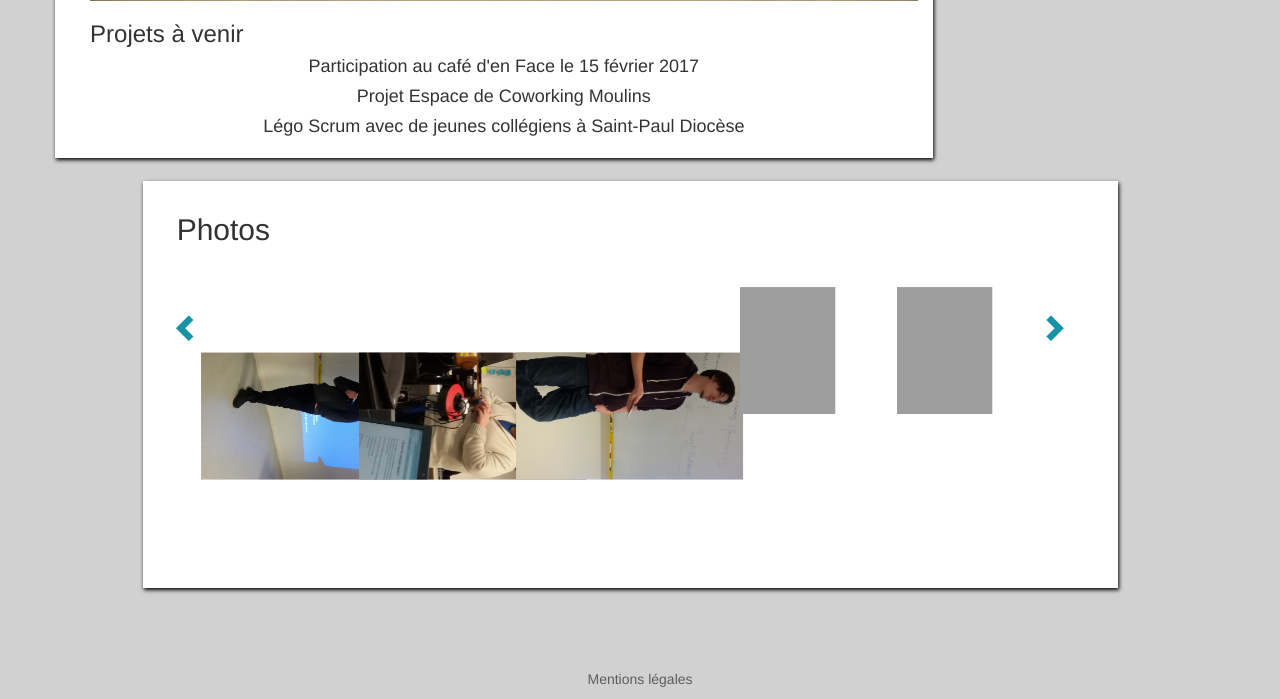
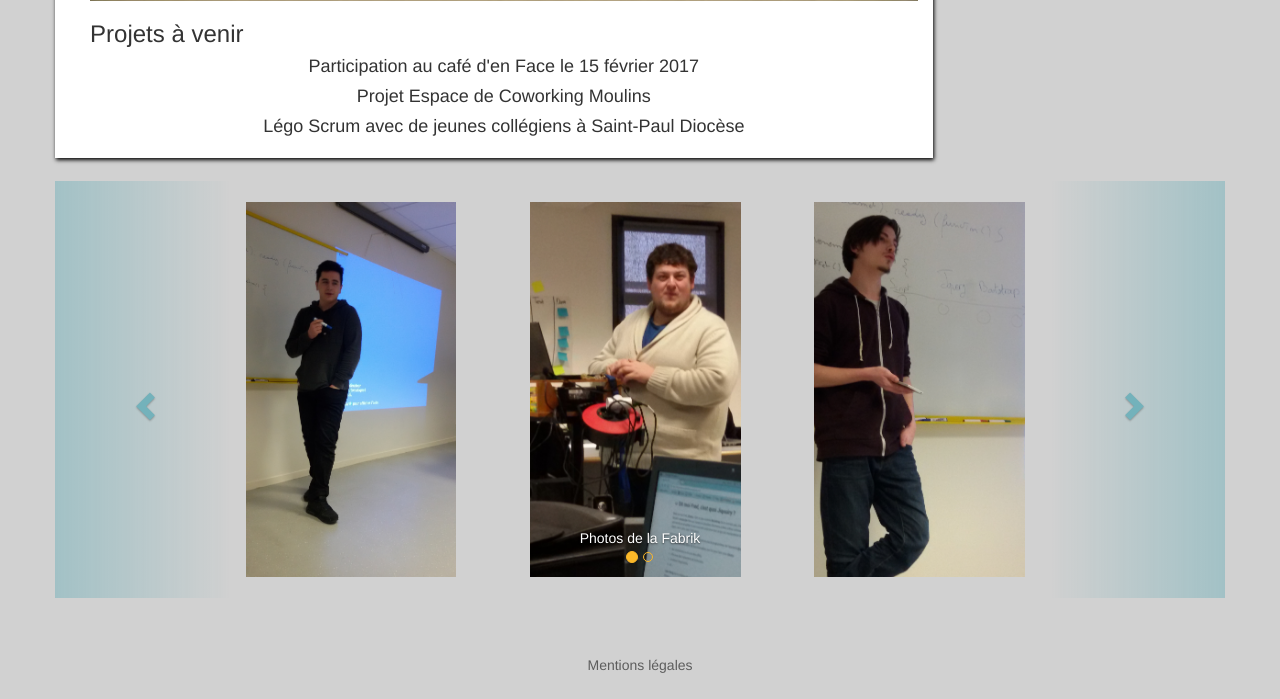
Before and after one commit to celebalane/FaceMoulins, a PHP site: page /laFabrik.html in a window 1280 px wide. Shown: the part 2973-3672 px from the top of the page. After the commit the page ends 3646 px from the top, so only its background shows below. Run offline with PHP 8.4, Linux system fonts and the light colour scheme; grey boxes are pictures that could not be loaded.

Commit message:
carroussel et rajout lien contact

```diff
--- a/contact.html
+++ b/contact.html
@@ -28,7 +28,6 @@
           						<ul class="dropdown-menu">
             						<li><a href="presentation.html">Histoire</a></li>
             						<li><a href="presentation.html#pagePalmares">Palmarès</a></li>
-                        <li><a href="#">Contact</a></li>
           						</ul>
         					</li>
         					<!--Bouton-->
@@ -61,6 +60,10 @@
             						<li><a href="laFabrik.html#pageProjet">Projets</a></li>
           						</ul>
         					</li>
+                  <!--Bouton-->
+                  <li class="dropdown">
+                      <a href="contact.html" role="button">Contact</a>
+                  </li>
       					</ul>
       				</div>
 				</nav>
--- a/css/fabrikstyle.css
+++ b/css/fabrikstyle.css
@@ -84,23 +84,50 @@ section {
 	width: 100%
 }
 
-
-
 /*/////////////////////////////PHOTOS///////////////////////////////*/
 
 #h2photo {
 	margin-left: 2%;
 }
 
-.photos{
-	margin-top: 5%;
-	transform: rotate(90deg);
+.carousel-page{
+	margin-left: 10%;
+	display: flex;
+}
+
+.img-responsive{
+	width: 20%;
+	height: 20%;
+	padding-top: 2%;
+	padding-bottom: 2%;
+	margin-left: 7%;
 }
 
 span {
 	padding-top: 6%;
 	font-size: 2em;
 	color: #1693a5;
+}
+
+.carousel-indicators li{
+	border:1px solid #fbb829;
+}
+
+.carousel-indicators .active {
+	background-color: #fbb829;
+}
+
+.carousel-control.left {
+  background-image: -webkit-linear-gradient(left, rgba(22,147,165, .5) 0%, rgba(0, 0, 0, .0001) 100%);
+  background-image:      -o-linear-gradient(left, rgba(22,147,165, .5) 0%, rgba(0, 0, 0, .0001) 100%);
+  background-image:         linear-gradient(to right, rgba(22,147,165, .5) 0%, rgba(0, 0, 0, .0001) 100%);
+}
+
+.carousel-control.right {
+  background-image: -webkit-linear-gradient(left, rgba(0, 0, 0, .0001) 0%, rgba(22,147,165, .5) 100%);
+  background-image:      -o-linear-gradient(left, rgba(0, 0, 0, .0001) 0%, rgba(22,147,165, .5) 100%);
+  background-image: -webkit-gradient(linear, left top, right top, from(rgba(0, 0, 0, .0001)), to(rgba(0, 0, 0, .5)));
+  background-image:         linear-gradient(to right, rgba(0, 0, 0, .0001) 0%, rgba(22,147,165, .5) 100%);
 }
 
 /*/////////////////////////////ASIDE AGENDA+RESEAUX///////////////////////////////*/
@@ -131,6 +158,7 @@ footer a {               /*Lien contenu dans le footer*/
 @media screen and (max-width: 640px){
 
 /*/////////////////////Navigation//////////////////*/
+
 	img{
 		margin-top: -15%;
 	}
@@ -161,6 +189,7 @@ footer a {               /*Lien contenu dans le footer*/
 	#assemblée{
 		width: 70%;
 	}
+
 /*/////////////////////Carroussel photo///////////////*/
 
 	#carroussel{
--- a/galerie.html
+++ b/galerie.html
@@ -24,7 +24,6 @@
                             <ul class="dropdown-menu">
                                 <li><a href="presentation.html">Histoire</a></li>
                                 <li><a href="presentation.html#pagePalmares">Palmarès</a></li>
-                                <li><a href="contact.html">Contact</a></li>
                             </ul>
                         </li>
                         <!--Bouton-->
@@ -56,6 +55,10 @@
                                 <li><a href="laFabrik.html#pagePhoto">Photos</a></li>
                                 <li><a href="laFabrik.html#pageProjet">Projets</a></li>
                             </ul>
+                        </li>
+                        <!--Bouton-->
+                        <li class="dropdown">
+                            <a href="contact.html" role="button">Contact</a>
                         </li>
                     </ul>
                 </div>
--- a/laFabrik.html
+++ b/laFabrik.html
@@ -29,7 +29,6 @@
           						<ul class="dropdown-menu">
             						<li><a href="presentation.html">Histoire</a></li>
             						<li><a href="presentation.html#pagePalmares">Palmarès</a></li>
-                        			<li><a href="contact.html">Contact</a></li>
           						</ul>
         					</li>
         					<!--Bouton-->
@@ -61,6 +60,10 @@
             						<li><a href="#pagePhoto">Photos</a></li>
             						<li><a href="#pageProjet">Projets</a></li>
           						</ul>
+        					</li>
+        					<!--Bouton-->
+        					<li class="dropdown">
+          						<a href="contact.html" role="button">Contact</a>
         					</li>
       					</ul>
       				</div>
@@ -121,18 +124,41 @@
 			</div>
 			<div class="row">
 				<!--Photos-->
-				<section class="col-md-10 col-md-offset-1 col-xs-12" id="carroussel">
-					<article id="pagePhoto">
-						<h2 id="h2photo">Photos</h2>
-						<span class="glyphicon glyphicon-chevron-left col-md-1 col-xs-1" aria-hidden="true"></span>
-						<img src="img/fabrik/img4.jpg" class="photos col-md-2 col-xs-2" />
-						<img src="img/fabrik/img5.jpg" class="photos col-md-2 col-xs-2" />
-						<img src="img/fabrik/img6.jpg" class="photos col-md-2 col-xs-2" />
-						<img src="img/fabrik/img7.jpg" class="photos col-md-2 col-xs-2" />
-						<img src="img/fabrik/img8.jpg" class="photos col-md-2 col-xs-2" />
-						<span class="glyphicon glyphicon-chevron-right col-md-1 col-xs-1" aria-hidden="true"></span>
-					</article>
-				</section>
+				<div id="my_carousel" class="carousel slide" data-ride="carousel">
+				<!-- Bulles -->
+					<ol class="carousel-indicators">
+						<li data-target="#my_carousel" data-slide-to="0" class="active"></li>
+						<li data-target="#my_carousel" data-slide-to="1"></li>
+					</ol>
+					<!-- Slides -->
+					<div class="carousel-inner">
+						<!-- Page 1 -->
+						<div class="item active">
+							<div class="carousel-page">
+								<img src="img/fabrik/img4.jpg" class="img-responsive" />
+								<img src="img/fabrik/img5.jpg" class="img-responsive" />
+								<img src="img/fabrik/img6.jpg" class="img-responsive" />
+								</div>
+							<div class="carousel-caption">Photos de la Fabrik</div>
+						</div>
+						<!-- Page 2 -->
+						<div class="item">
+							<div class="carousel-page">
+								<img src="img/fabrik/img7.jpg" class="img-responsive" />
+								<img src="img/fabrik/img8.jpg" class="img-responsive" />
+								<img src="img/fabrik/img0.jpg" class="img-responsive" />
+							</div>
+							<div class="carousel-caption"></div>
+						</div>
+					</div>
+					<!-- Contrôles -->
+					<a class="left carousel-control" href="#my_carousel" data-slide="prev">
+						<span class="glyphicon glyphicon-chevron-left"></span>
+					</a>
+					<a class="right carousel-control" href="#my_carousel" data-slide="next">
+						<span class="glyphicon glyphicon-chevron-right"></span>
+					</a>
+				</div>
 			</div>
 			<!--Pied de page-->
 			<footer class="row">
--- a/mentions.html
+++ b/mentions.html
@@ -27,7 +27,6 @@
           						<ul class="dropdown-menu">
             						<li><a href="presentation.html">Histoire</a></li>
             						<li><a href="presentation.html#pagePalmares">Palmarès</a></li>
-            						<li><a href="contact.html">Contact</a></li>
           						</ul>
         					</li>
         					<!--Bouton-->
@@ -59,6 +58,10 @@
             						<li><a href="laFabrik.html#pagePhoto">Photos</a></li>
             						<li><a href="laFabrik.html#pageProjet">Projets</a></li>
           						</ul>
+        					</li>
+        					<!--Bouton-->
+        					<li class="dropdown">
+          						<a href="contact.html" role="button">Contact</a>
         					</li>
       					</ul>
       				</div>
--- a/partenariat.html
+++ b/partenariat.html
@@ -26,7 +26,6 @@
           						<ul class="dropdown-menu">
             						<li><a href="presentation.html">Histoire</a></li>
             						<li><a href="presentation.html#pagePalmares">Palmarès</a></li>
-            						<li><a href="contact.html">Contact</a></li>
           						</ul>
         					</li>
         					<!--Bouton-->
@@ -58,6 +57,10 @@
             						<li><a href="laFabrik.html#pagePhoto">Photos</a></li>
             						<li><a href="laFabrik.html#pageProjet">Projets</a></li>
           						</ul>
+        					</li>
+        					<!--Bouton-->
+        					<li class="dropdown">
+          						<a href="contact.html" role="button">Contact</a>
         					</li>
       					</ul>
       				</div>
--- a/presentation.html
+++ b/presentation.html
@@ -28,7 +28,6 @@
           						<ul class="dropdown-menu">
             						<li><a href="#">Histoire</a></li>
             						<li><a href="#pagePalmares">Palmarès</a></li>
-                        <li><a href="contact.html">Contact</a></li>
           						</ul>
         					</li>
         					<!--Bouton-->
@@ -61,6 +60,10 @@
             						<li><a href="laFabrik.html#pageProjet">Projets</a></li>
           						</ul>
         					</li>
+                  <!--Bouton-->
+                  <li class="dropdown">
+                      <a href="contact.html" role="button">Contact</a>
+                  </li>
       					</ul>
       				</div>
 				</nav>
```
Also changed, not shown: css/style.css (+21 -18 lines), index.html (+9 -3 lines), img/fabrik/img4.jpg, img/fabrik/img5.jpg, img/fabrik/img6.jpg, 2 other files.
